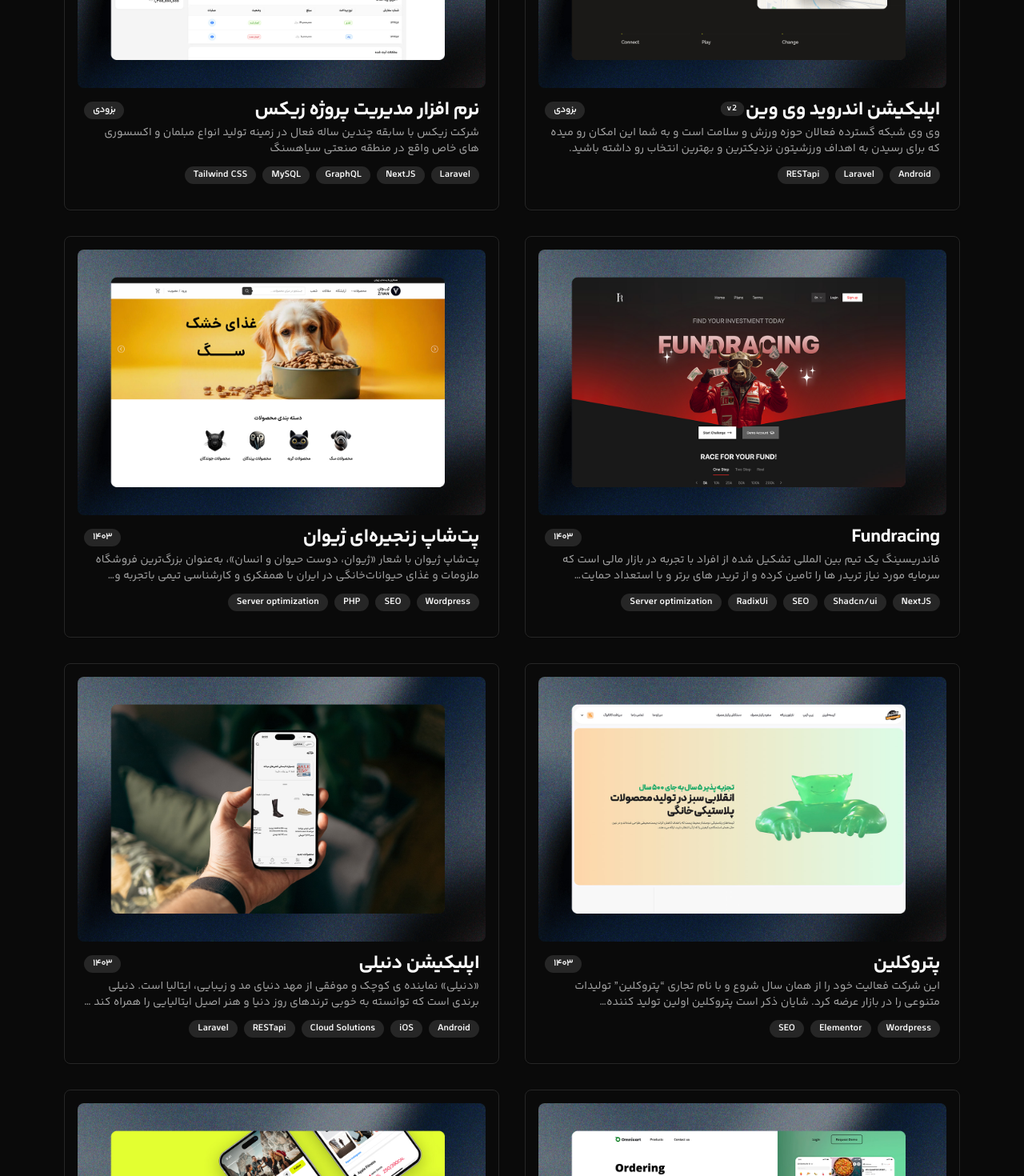
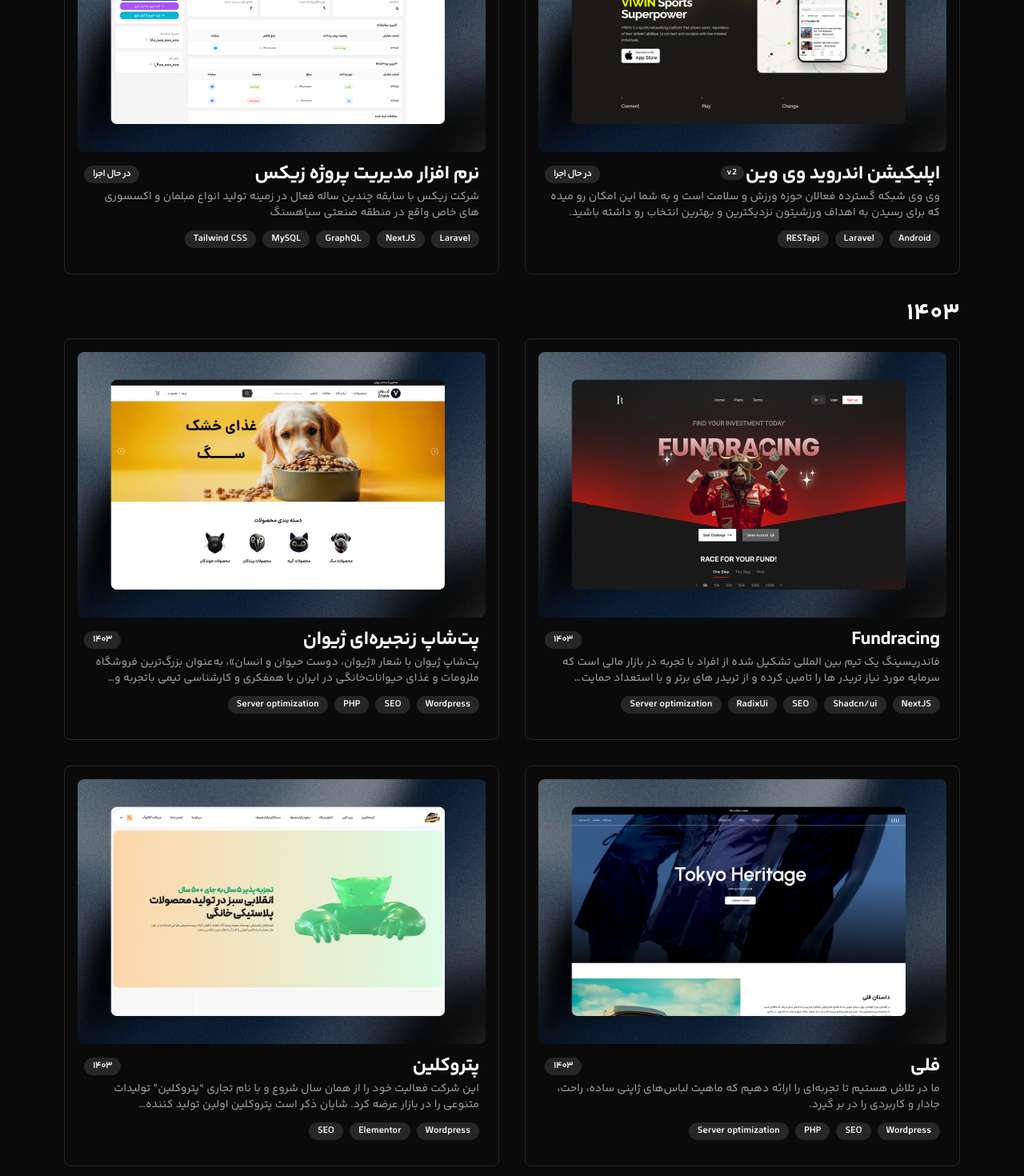
Before and after one commit to ifarazir/karensa-portfolio, a Next.js app: page / in a window 1280 px wide. Shown: the part 1000-2470 px from the top of the page at 80% size. Built offline with nearby package versions, Linux system fonts and the light colour scheme.

Commit message:
add new projects: [project names here]

```diff
--- a/src/app/page.tsx
+++ b/src/app/page.tsx
@@ -3,277 +3,317 @@
 import { Logomark } from "@/components/Logo";
 import Image from "next/image";
 import Link from "next/link";
+import React from "react";
 
 interface Project {
   index: number;
   title: string;
   title_badge?: string;
-  year: number | string;
   description: string;
   technologies: string[];
   image: string;
   link: string;
 }
 
+interface YearProject {
+  index: number;
+  title: string;
+  projects: Project[];
+}
+
 const projects = [
+  {
+    index: 100,
+    title: "در حال اجرا",
+    projects: [
       {
         index: 10,
         title: "شرکت کاهنربا",
-    year: "بزودی",
         description: "شرکت کاهنربا بعنوان شرکت پیشرو گامهای بلندی در راستای بومی سازی تکنولوژی های استخراج و فرآوری مواد معدنی برداشته است.",
         technologies: ["Wordpress", "Elementor"],
         image: "/images/projects/kahanroba-mockup.jpg",
         link: "https://kahanroba.com/",
       },
       {
-    index: 11,
+        index: 20,
         title: "گروه تشریفات شاهان",
-    year: "بزودی",
         description: "شرکت فعال در حوزه تشریفات و مراسم عروسی با تجربه چند دهده در این  زمینه و فعال در کشور های ترکیه، امارات و ایران.",
         technologies: ["Wordpress", "Elementor"],
         image: "/images/projects/shahan-mockup.jpg",
         link: "https://shahanceremony.com/",
       },
       {
-    index: 12,
+        index: 30,
         title: "اپلیکیشن اندروید وی وین",
         title_badge: "v2",
-    year: "بزودی",
         description: "وی وی شبکه گسترده فعالان حوزه ورزش و سلامت است و به شما این امکان رو میده که برای رسیدن به اهداف ورزشیتون نزدیکترین و بهترین انتخاب رو داشته باشید.",
         technologies: ["Android", "Laravel", "RESTapi"],
         image: "/images/projects/viwin-mockup.jpg",
         link: "https://viwin.link/",
       },
       {
-    index: 13,
+        index: 40,
         title: "نرم افزار مدیریت پروژه زیکس",
-    year: "بزودی",
         description: "شرکت زیکس با سابقه چندین ساله فعال در زمینه تولید انواع مبلمان و اکسسوری های خاص واقع در منطقه صنعتی سیاهسنگ",
         technologies: ["Laravel", "NextJS", "GraphQL", "MySQL", "Tailwind CSS"],
         image: "/images/projects/zix-mockup.jpg",
         link: "#",
       },
+    ]
+  },
   {
-    index: 18,
+    index: 200,
+    title: "1403",
+    projects: [
+      {
+        index: 10,
         title: "Fundracing",
-    year: 1403,
         description: "فاندریسینگ یک تیم بین المللی تشکیل شده از افراد با تجربه در بازار مالی است که سرمایه مورد نیاز تریدر ها را تامین کرده و از تریدر های برتر و با استعداد حمایت میکنید.",
         technologies: ["NextJS", "Shadcn/ui", "SEO", "RadixUi", "Server optimization"],
         image: "/images/projects/fundracing-mockup.jpg",
         link: "https://web.archive.org/web/20240622024127/fundracing.co",
       },
       {
-    index: 19,
+        index: 20,
         title: "پت‌شاپ زنجیره‌ای ژیوان",
-    year: 1403,
         description: "پت‌شاپ ژیوان با شعار «ژیوان، دوست حیوان و انسان»، به‌عنوان بزرگ‌ترین فروشگاه ملزومات و غذای حیوانات‌خانگی در ایران با همفکری و کارشناسی تیمی باتجربه و دوستدار محیط‌زیست و حیوانات، اولین شعبه‌ی خود را در سال 1394 در خیابان ولی‌عصر تهران تأسیس کرد و در مدتی کوتاه",
         technologies: ["Wordpress", "SEO", "PHP", "Server optimization"],
         image: "/images/projects/zivan-mockup.jpg",
         link: "https://zivanpetshop.com/",
       },
       {
-    index: 20,
+        index: 30,
+        title: "فلی",
+        description: "ما در تلاش هستیم تا تجربه‌ای را ارائه دهیم که ماهیت لباس‌های ژاپنی ساده، راحت، جادار و کاربردی را در بر گیرد.",
+        technologies: ["Wordpress", "SEO", "PHP", "Server optimization"],
+        image: "/images/projects/feli-mockup.jpg",
+        link: "https://feli.club/",
+      },
+      {
+        index: 40,
         title: "پتروکلین",
-    year: 1403,
         description: "این شرکت فعالیت خود را از همان سال شروع و با نام تجاری “پتروکلین” تولیدات متنوعی را در بازار عرضه کرد. شایان ذکر است پتروکلین اولین تولید کننده پلاستیک‌های تجزیه پذیر در کشور است.",
         technologies: ["Wordpress", "Elementor", "SEO"],
         image: "/images/projects/petroclean-mockup.jpg",
         link: "https://petroclean.co/",
       },
       {
-    index: 20,
+        index: 50,
         title: "اپلیکیشن دنیلی",
-    year: 1403,
         description: "«دنیلی» نماینده ی کوچک و موفقی از مهد دنیای مد و زیبایی، ایتالیا است. دنیلی برندی است که توانسته به خوبی ترندهای روز دنیا و هنر اصیل ایتالیایی را همراه کند و با شناخت نیاز مردم، محصولاتی جذاب و خاص طراحی کند.",
         technologies: ["Android", "iOS", "Cloud Solutions", "RESTapi", "Laravel"],
         image: "/images/projects/daniellee-mockup.jpg",
         link: "#",
       },
       {
-    index: 21,
+        index: 60,
         title: "Omnicart",
         title_badge: "v2",
-    year: 1403,
         description: "Omnicart یک راه حل همه کاره است که به شما کمک می کند تجارت پذیرایی خود را توسعه دهید، عملیات را ساده کنید و سود خود را حفظ کنید.",
         technologies: ["NextJS", "Tailwind", "FramerMotion", "SEO"],
         image: "/images/projects/omnicart-v2.jpg",
         link: "https://web.archive.org/web/20240920054405/https://omnicart.tech/",
       },
       {
-    index: 22,
+        index: 70,
+        title: "کافه آرت استوریج",
+        description: "کافه گالری فعال در شهر تهران محدوده فلسطین که از سال ۱۴۰۳ فعالیت خود را آغاز کرده است.",
+        technologies: ["NextJS", "Tailwind", "PayloadCMS", "PWA"],
+        image: "/images/projects/artstorage-mockup.jpg",
+        link: "https://artstorage.social/",
+      },
+    ]
+  },
+  {
+    index: 300,
+    title: "1402",
+    projects: [
+      {
+        index: 10,
         title: "اپلیکیشن iOS وی وین",
         title_badge: "v2",
-    year: 1402,
         description: "وی وی شبکه گسترده فعالان حوزه ورزش و سلامت است و به شما این امکان رو میده که برای رسیدن به اهداف ورزشیتون نزدیکترین و بهترین انتخاب رو داشته باشید.",
         technologies: ["NextJS", "iOS", "Laravel", "RESTapi", "Server Optimization"],
         image: "/images/projects/viwin-ios.jpg",
         link: "https://viwin.link/",
       },
       {
-    index: 23,
+        index: 20,
         title: "صرافی کیوسک",
-    year: 1402,
         description: "صرافی کیوسک محصول شرکت کیمیاگران سرمایه همراه ایرانیان است. این صرافی در سال 1400 فعالیت خود را در شهر تهران آغاز کرد. بر اساس اطلاعات درج شده در سایت رسمی صرافی کیوسک، این صرافی بیش از 200 هزار کاربر فعال دارد. همچنین اپلیکیشن موبایل اندروید و iOS این صرافی هم در دسترس کاربران است.",
         technologies: ["React", "Tailwind", "ReactRouter", "Server Optimization"],
         image: "/images/projects/kiosk-mockup.jpg",
         link: "https://kioosk.net/",
       },
       {
-    index: 24,
+        index: 30,
         title: "زینوم",
-    year: 1402,
         description: "سرویس زینوم با هدف کاهش سرعت پیر شدن (aging) و افزایش عمر سالم شما طراحی شده است.",
         technologies: ["Wordpress", "Elementor"],
         image: "/images/projects/zeenome-mockup.jpg",
         link: "https://zeenome.ir/",
       },
       {
-    index: 25,
+        index: 40,
         title: "رستوران آپادانا اتریش",
-    year: 1402,
         description: "رستوران آپادانا فضایی دنج، گرم و آرام دارد و در شهر وین اتریش واقع شده است. در این رستوران انواع غذاهای حلال خوشمزه از جمله گریل، کباب، برنج زعفرانی، کورما، مرغ کبابی و بسیاری از غذاهای خوشمزه دیگر ارائه می شود",
         technologies: ["Wordpress", "Elementor"],
         image: "/images/projects/apadana-mockup.jpg",
         link: "http://apadana.at/",
       },
+    ]
+  },
   {
-    index: 30,
+    index: 400,
+    title: "1401",
+    projects: [
+      {
+        index: 10,
         title: "آکادمی مالی آهی",
-    year: 1401,
         description: "آکادمی آهی محیطی پویا و مناسب برای افراد مستعد و با انگیزه رشد در زمینه بازارهای مالی است. شما در آکادمی آهی همزمان با کار در حوزه تخصصی خود از مزایای آموزش های بازارهای مالی(بورس- بازارهای جهانی و ارزهای دیجیتال) بهره مند خواهید شد.",
         technologies: ["Vue", "Laravel", "Bootstrap"],
         image: "/images/projects/ahy-mockup.jpg",
         link: "https://web.archive.org/web/20220704114151/https://latifahy.com/",
       },
       {
-    index: 40,
+        index: 20,
         title: "Omnicart",
         title_badge: "v1",
-    year: 1401,
         description: "Omnicart یک راه حل همه کاره است که به شما کمک می کند تجارت پذیرایی خود را توسعه دهید، عملیات را ساده کنید و سود خود را حفظ کنید.",
         technologies: ["NextJS", "Tailwind", "FramerMotion", "SEO"],
         image: "/images/projects/omnicart-v1.jpg",
         link: "https://web.archive.org/web/20230402150800/https://omnicart.tech/",
       },
+    ]
+  },
   {
-    index: 50,
+    index: 500,
+    title: "1400",
+    projects: [
+      {
+        index: 10,
         title: "یونیلیور ایران",
-    year: 1400,
         description: "یونیلیور صاحب بسیاری از برندهای معروف دنیا در دسته بندی های غذایی، نوشیدنی، تمیزکننده های محیطی و نظافت شخصی صابون لوکس، چای لیپتون، شامپوهای کلییر، سان سیلک و داو ، شوینده های سیف، دامستوس، امو و ... می باشد.",
         technologies: ["Wordpress", "Elementor"],
         image: "/images/projects/unilever-mockup.jpg",
         link: "https://unilever.ir/",
       },
       {
-    index: 51,
+        index: 20,
         title: "فیناپ",
-    year: 1400,
         description: "نخستین رویداد تخصصی در حوزه فناوری‌ھای مالی (فین‌تک) که یک کامیونیتی بزرگ را گردهم آورده است. رویداد فیناپ در خردادماه سال ۱۳۹۶ با سه هدف آموزش، شبکه‌سازی و توسعه فین‌تک به سراسر کشور با برگزاری رویدادهای ماهانه آغاز به کار کرد.",
         technologies: ["Wordpress", "Elementor"],
         image: "/images/projects/finup-mockup.jpg",
         link: "https://finupevent.ir/",
       },
       {
-    index: 52,
-    title: "مجله صرافی فینیکس",
-    year: 1400,
-    description: "صرافی فینیکس یک بازار مبادلات ارزهای دیجیتال است. در این صرافی معاملات بدون واسطه، و بصورت P2P یا همتا به همتا انجام می‌شود.",
-    technologies: ["Wordpress", "SEO"],
-    image: "/images/projects/finup-mockup.jpg",
-    link: "https://finupevent.ir/",
-  },
-  {
-    index: 53,
+        index: 30,
         title: "کیارش مسیبی",
-    year: 1400,
         description: " مسیبی متولد ۱۳۶۹ عضو انجمن عکاسان ایران و انجمن عکاسان خانه تئاتر است. در اردیبهشت ۱۳۹۶ تندیس بهترین عکس بیستمین جشنواره تئاتر دانشگاهی را دریافت کرد. در سال ۱۳۹۴ مقام دوم، سی و چهارمین جشنواره بین المللی عکس تئاتر فجر را کسب کرد. در مرداد ۱۳۹۴ کاندید دریافت جایزه از انجمن منتقدان و نویسندگان تئاتر در بخش عکس بود. او پس از شرکت در بیش از بیست نمایشگاه گروهی و تجربه عکاسی برای مطبوعات، اولین نمایشگاه انفرادی خود را برگزار کرده است.",
         technologies: ["Wordpress", "Elementor"],
         image: "/images/projects/kiarash-mockup.jpg",
         link: "https://kiarashmosayebi.com/",
       },
       {
-    index: 60,
+        index: 40,
         title: "وی‌وی",
-    year: 1400,
         description: "وی وی شبکه گسترده فعالان حوزه ورزش و سلامت است و به شما این امکان رو میده که برای رسیدن به اهداف ورزشیتون نزدیکترین و بهترین انتخاب رو داشته باشید.",
         technologies: ["Laravel", "Tailwind CSS", "HTML", "CSS", "Socket.io", "Docker"],
         image: "/images/projects/vv-mockup.jpg",
         link: "https://web.archive.org/web/20231128154914/https://the-vv.com/",
       },
       {
-    index: 70,
+        index: 50,
         title: "اطلس جامع آزمایشگاهی فارسی",
-    year: 1400,
         description: "جامع‌ترین مرجع مصور در زمینه تشخیص آزمایشگاهی برای پزشکان و دانشجویان پزشکی به سفارش شرکت پل ایده آل پارس",
         technologies: ["Laravel", "Bootstrap", "RESTapi", "SEO", "Metronic"],
         image: "/images/projects/atlas-mockup.jpg",
         link: "https://medpip.com/atlas/",
       },
       {
-    index: 80,
+        index: 60,
         title: "شرکت بهینه‌پردازان",
-    year: 1400,
         description: "بهینه‌پردازان راهکارهایی برای کاهش مراجعات حضوری و تسهیل امور مودیان طراحی شده است و نقش مهمی در کاهش خطاهای پرونده‌های مالیاتی دارد.",
         technologies: ["Wordpress", "Elementor"],
         image: "/images/projects/behinepardazan-mockup.jpg",
         link: "https://web.archive.org/web/20221120051926/https://www.behinepardazan.ir/",
       },
+    ]
+  },
   {
-    index: 81,
+    index: 600,
+    title: "1399",
+    projects: [
+      {
+        index: 10,
         title: "آوید فوم",
-    year: 1399,
         description: "آوید فوم یک تولید کننده داخلی بردهای فومی است که محصولاتش در طیف گسترده ای از زمینه ها از قبیل چاپ دیجیتال ، چاپ مسطح ، استندهای تبلیغاتی نمایشگاهی و فروشگاهی ، برش گرافیکی و علائم در محیط های داخلی استفاده می شود.",
         technologies: ["Wordpress", "Site Optimization"],
         image: "/images/projects/avid-mockup.jpg",
         link: "https://avidfoam.ir/",
       },
+    ]
+  },
   {
-    index: 90,
+    index: 700,
+    title: "1398",
+    projects: [
+      {
+        index: 10,
         title: "پل ایده‌آل پارس",
-    year: 1398,
         description: "شرکت پل ایده آل پارس (P.I.P) دارنده گواهی نامه های مدیریت کیفیت ISO 13485:2016 و ISO 9001:2015 با بیش از سه دهه تجربه در امور تولید ، توزیع و فروش محصولات پزشکی و آزمایشگاهی در راستای پیشبرد سلامت جامعه فعالیت می نماید.",
         technologies: ["Wordpress", "Elementor", "RESTapi", "SEO"],
         image: "/images/projects/pip-mockup.jpg",
         link: "https://medpip.com/",
       },
       {
-    index: 100,
+        index: 20,
         title: "پازل استودیو",
-    year: 1398,
         description: "گروه استودیوهای زنجیره‌ای پازل همزمان با کرونا تغییری در روی خدمات دهی به مشتریان خود با راه اندازی یک پلتفرم جامع برگزاری کلاس آنلاین با صدها قابلیت جذاب انجام داد.",
         technologies: ["Laravel", "Bootstrap", "HTML", "CSS", "Socket.io"],
         image: "/images/projects/puzzle-mockup.jpg",
         link: "https://web.archive.org/web/20220507210910/https://puzzle-stu.com/",
       },
+    ]
+  },
   {
-    index: 110,
+    index: 800,
+    title: "1395",
+    projects: [
+      {
+        index: 10,
         title: "Nestous",
-    year: 1395,
         description: "تولید کننده آینه‌های هوشمند مناسب فضاهای آرایشگاهی و سالن‌های زیبایی، فعال در کشور کانادا، هلند و دانمارک",
         technologies: ["Wordpress", "Divi"],
         image: "/images/projects/nestous-mockup.jpg",
         link: "https://web.archive.org/web/20170709164039/http://nestous.com:80/",
       },
       {
-    index: 111,
+        index: 20,
         title: "خبرگزاری موسیقی هنر",
-    year: 1395,
         description: "موسیقی هنر ، مرجع اطلاع رسانی اخبار اکران فیلم های سینمایی ، تئاتر ها و موارد دیگر مرتبط با هنر به زبان فارسی همراه با اطلاع رسانی تخفیف کنسرت ها.",
         technologies: ["Wordpress", "SEO"],
         image: "/images/projects/musiceart-mockup.jpg",
         link: "https://web.archive.org/web/20181024072617/http://musiceart.com/",
       },
+    ]
+  },
   {
-    index: 120,
+    index: 900,
+    title: "1394",
+    projects: [
+      {
+        index: 10,
         title: "برونتاب انرژی",
         title_badge: "v1",
-    year: 1394,
         description: "تولید کننده آینه‌های هوشمند مناسب فضاهای آرایشگاهی و سالن‌های زیبایی، فعال در کشور کانادا، هلند و دانمارک",
         technologies: ["Wordpress", "Divi"],
         image: "/images/projects/bruntab-mockup.jpg",
         link: "https://web.archive.org/web/20181113142507/http://bruntab.com/",
       },
-] as Project[];
+    ]
+  }
+] as YearProject[]
 
 export default function Home() {
   // const [selectedYear, setSelectedYear] = useState<number | null>(null);
@@ -300,7 +340,7 @@ export default function Home() {
       </header>
 
       <div className="mx-auto w-full max-w-screen-xl px-6 md:px-20 py-10 md:py-20">
-        <div className="flex items-end justify-between mb-4">
+        <div className="flex items-end justify-between mb-12">
           <div className="flex flex-col">
             <h2 className="text-4xl font-bold">پروژه‌ها</h2>
             <p className="text-muted-foreground mt-1">معرفی تکنولوژی‌های مورد استفاده و موضوع فعالیت‌ها</p>
@@ -312,10 +352,15 @@ export default function Home() {
         </div>
 
         <div className="grid grid-cols-1 md:grid-cols-2 gap-8">
-
           {
-            projects.sort((a, b) => a.index - b.index).map((project, index) => (
-              <div className="rounded-lg border bg-card text-card-foreground shadow-sm h-full group" key={index}>
+            projects.sort((a, b) => a.index - b.index).map((year, index) => (
+              <React.Fragment key={index}>
+                <div className="col-span-2 -mb-5">
+                  <h3 className="text-3xl font-bold faNum">{year.title}</h3>
+                </div>
+                {
+                  year.projects.sort((a, b) => a.index - b.index).map((project, index2) => (
+                    <div className="rounded-lg border bg-card text-card-foreground shadow-sm h-full group" key={index2}>
                       <div className="p-4">
                         {
                           project.link == "#" ? (
@@ -363,7 +408,7 @@ export default function Home() {
                             }
 
                             <div
-                        className="faNum inline-flex items-center rounded-full border px-2.5 py-0.5 text-xs font-semibold transition-colors focus:outline-none focus:ring-2 focus:ring-ring focus:ring-offset-2 border-transparent bg-secondary text-secondary-foreground hover:bg-secondary/80">{project.year}</div>
+                              className="faNum inline-flex items-center rounded-full border px-2.5 py-0.5 text-xs font-semibold transition-colors focus:outline-none focus:ring-2 focus:ring-ring focus:ring-offset-2 border-transparent bg-secondary text-secondary-foreground hover:bg-secondary/80">{year.title}</div>
                           </div>
                         </h3>
                         <p className="text-sm text-muted-foreground line-clamp-2">{project.description}</p>
@@ -380,7 +425,9 @@ export default function Home() {
                     </div>
                   ))
                 }
-
+              </React.Fragment>
+            ))
+          }
         </div>
       </div>
     </div>
```
Also changed, not shown: public/images/projects/artstorage-mockup.jpg (added), public/images/projects/feli-mockup.jpg (added). Lines whose indentation alone changed are shown as unchanged.
